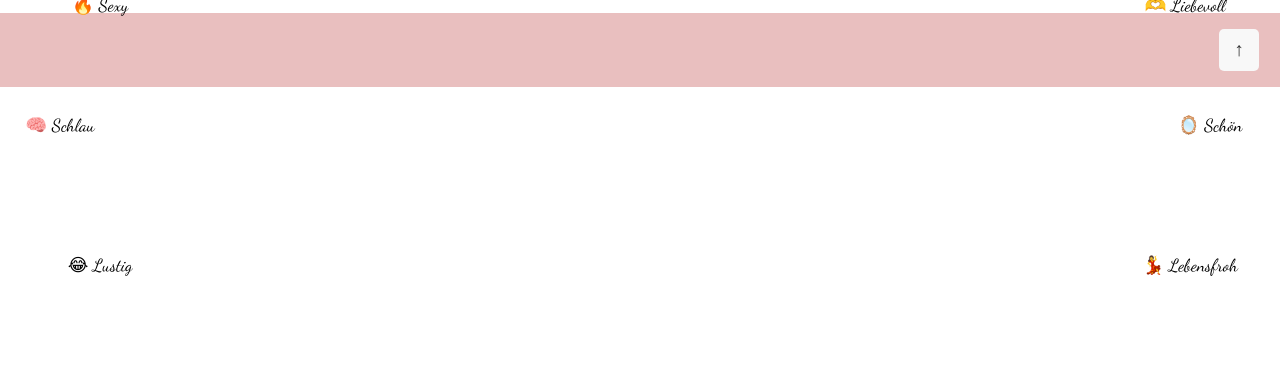
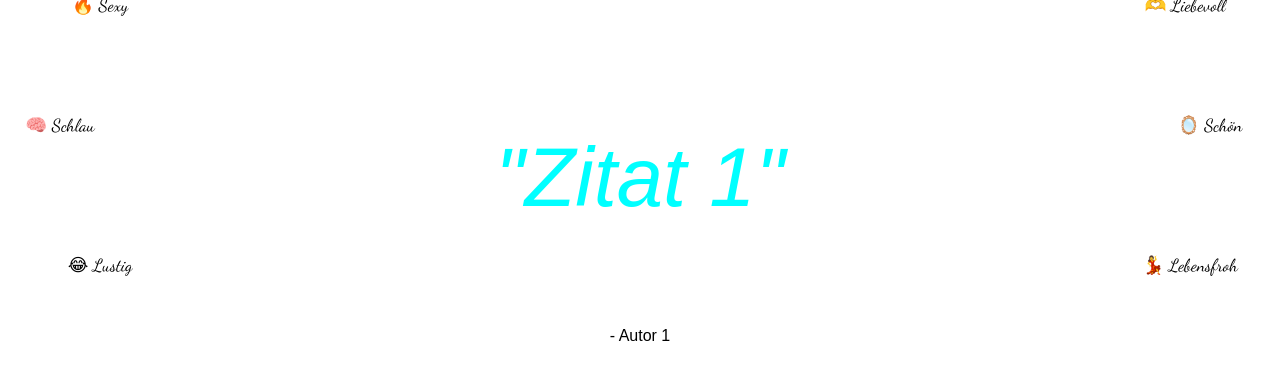
Before and after one commit to DavidSparta/projektarbeit-maus, a plain HTML site: page start.html in a window 1280 px wide. Shown: the part 291-678 px from the top of the page. Drawn offline with Linux system fonts and the light colour scheme; a web font is replaced by a local one.

Commit message:
Added Basic Carousel

```diff
--- a/start.html
+++ b/start.html
@@ -19,7 +19,7 @@
         <nav class="site-nav">
             <ul>
                 <li><a class="active" href="start.html">&#127968;</a></li>
-                <li><a href="karte.html">&#127757;</a></li>
+                <li><a href="map.html">&#127757;</a></li>
                 <li><a href="timeline.html">&#128197;</a></li>
             </ul>
         </nav>
@@ -38,10 +38,23 @@
             <div class="info-emoji info-emoji-5">&#129504; Schlau</div>
             <div class="info-emoji info-emoji-6">&#128293; Sexy</div>
         </div>
+        <div class="carousel-container">
+            <div class="carousel-slide">
+                <p class="quote">"Zitat 1"</p>
+                <p class="author">- Autor 1</p>
+            </div>
+            <div class="carousel-slide">
+                <p class="quote">"Zitat 2"</p>
+                <p class="author">- Autor 2</p>
+            </div>
+            <div class="carousel-slide">
+                <p class="quote">"Zitat 3"</p>
+                <p class="author">- Autor 3</p>
+            </div>
+            <!-- Fügen Sie hier weitere Zitate als .carousel-slide hinzu -->
+        </div>
     </main>
 
-    <footer class="site-footer">
-        <a href="#top">&#8593;</a>
-    </footer>
+
 </body>
 </html>
--- a/style.css
+++ b/style.css
@@ -90,6 +90,38 @@ body, html {
     font-size: larger;
 }
 
+.carousel-container {
+    display: flex;
+    overflow-x: auto;
+    scroll-snap-type: x mandatory;
+    -webkit-overflow-scrolling: touch;
+}
+
+.carousel-slide {
+    flex: none;
+    width: 100vw; /* Vollbildbreite */
+    scroll-snap-align: start;
+    padding: 20px;
+    box-sizing: border-box;
+}
+
+.quote {
+    font-size: 5.2rem;
+    color: aqua;
+    font-style: italic;
+    text-align: center;
+}
+
+.author {
+    text-align: center;
+    margin-top: 10px;
+}
+
+/* Optional: Stil für bessere Benutzererfahrung */
+.carousel-container::-webkit-scrollbar {
+    display: none; /* Blendet die Scrollleiste aus */
+}
+
 .site-nav a,
 .site-footer a{
     text-decoration: none;
@@ -129,18 +161,8 @@ body, html {
 
 .site-content { line-height: 1.5;}
 
-.site-content ul {
-    list-style-type: "\1FAF6";
-}
-
 .site-content a[href^="https"]::before {
     content:"\1F517";
-}
-
-/*Farbe kann nicht hier sondern in der Datei mit dem Attribut fill gesetzt werden*/
-.site-content img[src$=".svg"] {
-    width: 4rem;
-    height: auto;
 }
 
 @media (max-width: 350px) {
```
